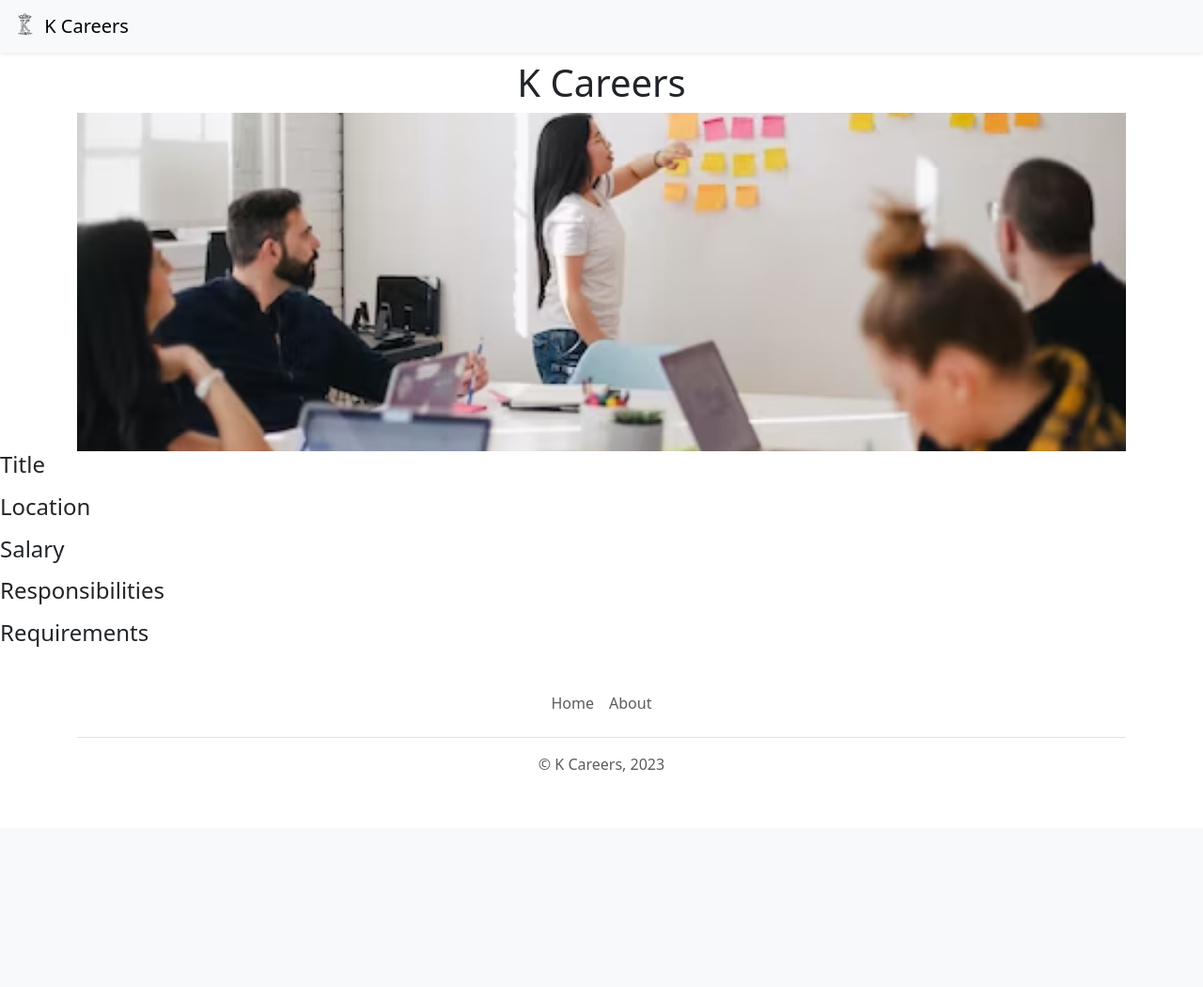
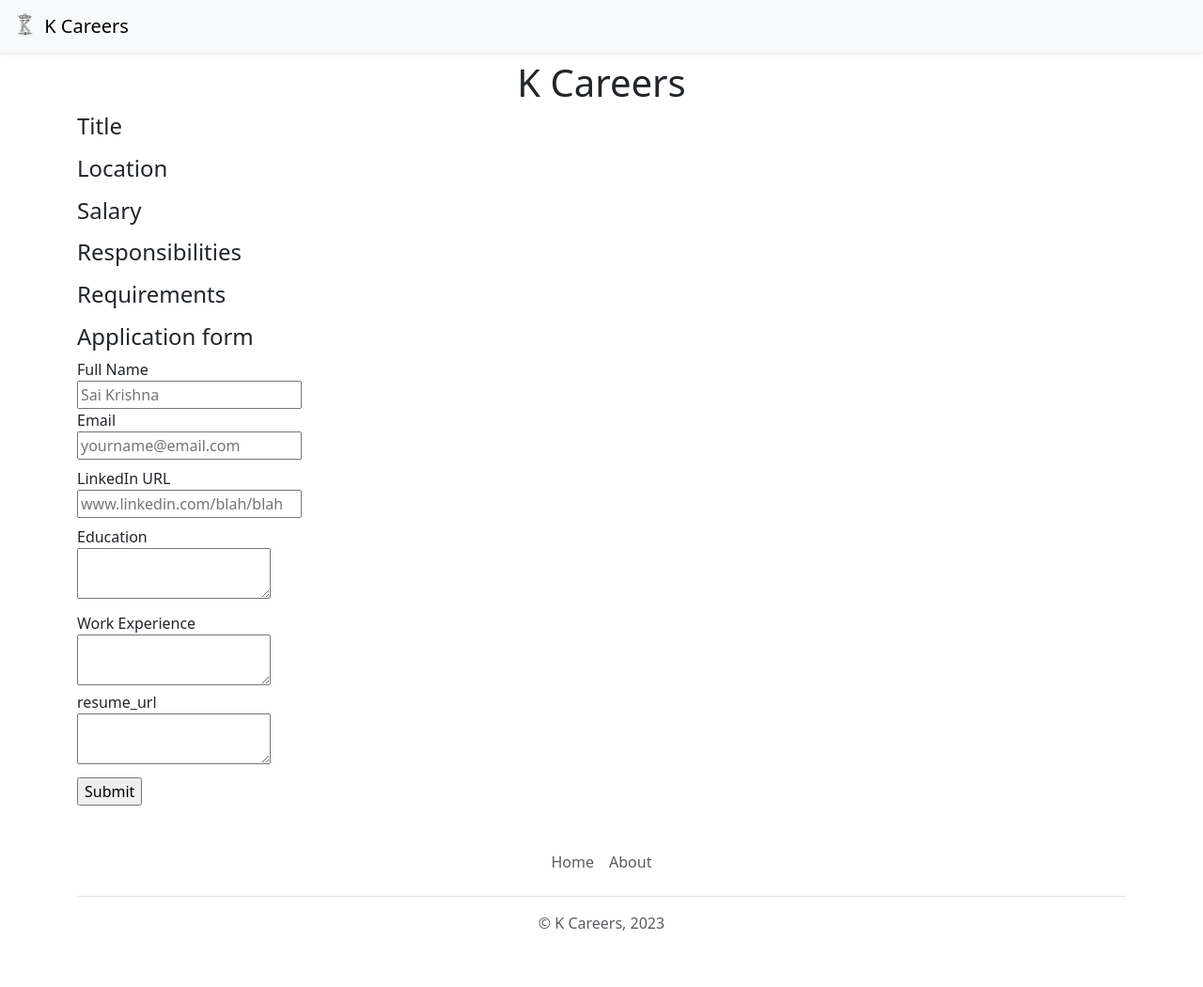
Before and after one commit to Sai2298/verbose-octo-train-v2, a Flask app: template templates/jobpage.html in a window 1280 px wide. Shown: the whole page at 94% size. Before the commit the page ends 821 px from the top, so only its background shows below. Run offline with Flask 3, Linux system fonts and the light colour scheme; the template is opened without the code that fills it, so the values that code supplies are empty; parts of the project's set-up code (start-up, migrations or seed data) failed here and were passed over.

Commit message:
Store application in database and add form to collect information.

```diff
--- a/main.py
+++ b/main.py
@@ -1,14 +1,8 @@
-from flask import Flask, render_template, jsonify
-from database import engine, load_jobs_from_db, load_job_from_db
+from flask import Flask, render_template, jsonify, request
+from database import engine, load_jobs_from_db, load_job_from_db, add_application_to_db
 from sqlalchemy import text
 
 app = Flask(__name__)
-
-print(__name__)
-
-
-
-
 
 @app.route("/")
 def hello_world():
@@ -19,7 +13,7 @@
 def show_job(id):
   job=load_job_from_db(id)
   if not job:
-    return "Not found, 404"
+    return "Not found, 404. Oops, try again"
   return render_template("jobpage.html",job=job)
 
 @app.route("/api/jobs")
@@ -27,6 +21,18 @@
   jobs=load_jobs_from_db()
   return jsonify(jobs)
 
+@app.route("/job/<id>/apply", methods=["post"])
+def apply_to_job(id):
+  job=load_job_from_db(id)
+  #store this in Db
+
+  data = request.form
+  add_application_to_db(id, data)
+  #display an acknowledgement
+
+
+  return render_template('application_submitted.html',application=data, job=job)
+
 
 if __name__ == "__main__":
-  app.run(host='0.0.0.0', port='8081', debug=True)
+  app.run(host='0.0.0.0',  debug=True)
--- /dev/null
+++ b/templates/application_form.html
@@ -0,0 +1,34 @@
+<h4> Application form</h4>
+
+<form action="/job/{{job['id']}}/apply" method="post">
+<div class ="mb-2">
+<label> Full Name</label> <br>
+<input type="text" name="full_name" placeholder="Sai Krishna">
+<div class ="mb-2">
+<label> Email </label> <br>
+
+<input type="text" name="email" placeholder="yourname@email.com">
+</div>
+
+<div class ="mb-2">
+<label> LinkedIn URL </label> <br>
+<input type ="text"  name="linkedin_url" placeholder="www.linkedin.com/blah/blah">
+  </div>
+<div class ="mb-2">
+  <label>Education
+  </label><br>
+  <textarea name="education"></textarea>
+</div>
+
+</div class ="mb-2">
+  <label>Work Experience</label><br>
+  <textarea name="work_experience"></textarea>
+  <br></div>
+
+  <div class ="mb-2">
+  <label>resume_url
+  </label><br>
+  <textarea name="resume_url"></textarea>
+</div>
+<input type="submit">
+</form>
--- a/templates/jobpage.html
+++ b/templates/jobpage.html
@@ -5,13 +5,15 @@
   </head>
 
   <body >
+    <div class="container">
     {% include 'bootstrap.html' %}
     {% include 'nav.html' %}
     {% include 'banner.html' %}
     <div class="container">
     <h1 class="text-center mt-2"> K Careers </h1>
-    <img id="banner" src="static/banner.jpeg">
     </div>
+
+
     <div id="conf">
     <h4> Title </h4>
     <p>{{job.title}}</p>
@@ -31,8 +33,10 @@
       <li>{{line}}</li>
       {% endfor %}
     </ol>
+      <p> {% include 'application_form.html' %}</p>
     </div>
     <div>
     {% include 'footer.html' %}
     </div>
+    </div>
   </body>
```
Also changed, not shown: database.py (+13 -0 lines), templates/application_submitted.html (added, +19 -0 lines), templates/banner.html (line endings or trailing spaces).
